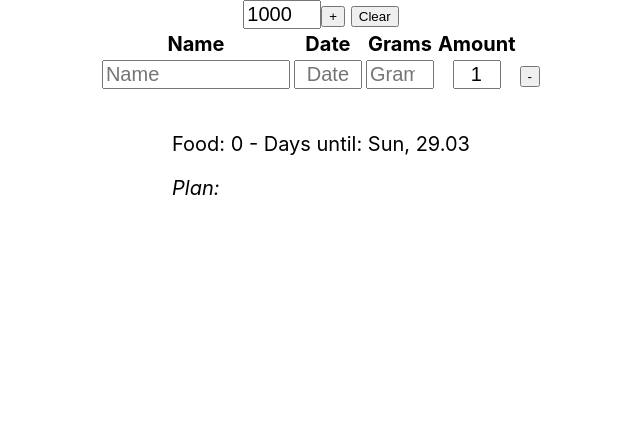
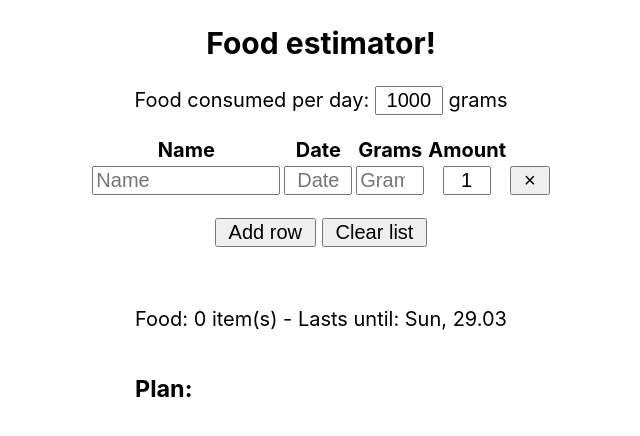
Before and after one commit to rahelest/food-estimate, a React (Create React App) app: page / in a window 1280 px wide. Shown: the top 436 px of the page, without its empty margins (319-959 px from the left). Built offline with nearby package versions, Linux system fonts and the light colour scheme.

Commit message:
Improve style.

```diff
--- a/src/App.css
+++ b/src/App.css
@@ -12,8 +12,12 @@ code {
     monospace;
 }
 
-body, input {
+body, input, button {
     font-size: 20px;
+}
+
+button {
+    padding: 1px 12px;
 }
 
 .App {
--- a/src/App.js
+++ b/src/App.js
@@ -19,7 +19,8 @@ function App() {
     }
     return (
         <div className="App">
-            <input value={perDay} onChange={onChangePerDay} style={{ width: "70px" }} />
+        <h2>Food estimator!</h2>
+            Food consumed per day: <input value={perDay} onChange={onChangePerDay} style={{ width: "60px", textAlign: "center" }} /> grams
             <List list={list} setList={setList} emptyRow={emptyRow} />
             <Results list={list} setList={setList} perDay={perDay} />
         </div>
--- a/src/List.js
+++ b/src/List.js
@@ -43,10 +43,8 @@ function List({ list, setList, emptyRow }) {
     });
 
     return (
-        <>
-            <button onClick={addRow}>+</button>{" "}
-            <button onClick={clear}>Clear</button> <br />
-            <table style={{margin: "0 auto"}}>
+        <p>
+            <table style={{ margin: "0 auto" }}>
                 <tr>
                     <th>Name</th>
                     <th>Date</th>
@@ -105,12 +103,17 @@ function List({ list, setList, emptyRow }) {
                             />
                         </td>
                         <td>
-                            <button onClick={() => removeRow(index)}>-</button>
+                            <button onClick={() => removeRow(index)}>×</button>
                         </td>
                     </tr>
                 ))}
             </table>
-        </>
+
+            <p>
+                <button onClick={addRow}>Add row</button>{" "}
+                <button onClick={clear}>Clear list</button>
+            </p>
+        </p>
     );
 }
 
--- a/src/Results.js
+++ b/src/Results.js
@@ -8,26 +8,22 @@ function Results({ list, setList, perDay }) {
     const { date, expirations, datePlan } = calculateResults(omitEmpty, perDay);
     return (
         <div className="results">
-            Food: {omitEmpty.length} - Days until: {date} <p />
+            Food: {omitEmpty.length} item(s) - Lasts until: {date} <p />
+            {date && renderExpirations(expirations)}
+            {date && (
                 <div style={{ float: "left" }}>
-                {date && renderExpirations(expirations)}
-            </div>
-            <div style={{ float: "left" }}>
-                {date && (
-                    <>
-                        <em>Plan:</em> <p />
+                    <h3>Plan:</h3> <p />
                     <ul
                         style={{
                             textAlign: "left",
                             margin: "0 auto",
-                                display: "inline-block"
+                            display: "inline-block",
                         }}
                     >
                         {renderPlan(datePlan)}
                     </ul>
-                    </>
+                </div>
             )}
-            </div>
         </div>
     );
 }
@@ -40,7 +36,19 @@ function renderPlan(plan) {
             <div style={{ color: "#666" }}>{day}: </div>
             <ul>
                 {food.map(
-                    ({ foodItem: { name, date, grams, usedGrams, amount, nr } }, ind2) => (
+                    (
+                        {
+                            foodItem: {
+                                name,
+                                date,
+                                grams,
+                                usedGrams,
+                                amount,
+                                nr,
+                            },
+                        },
+                        ind2
+                    ) => (
                         <li key={ind2}>
                             {name} #{nr} ({usedGrams} / {grams}g),{" "}
                             {date.replace(/(\d\d)(\d\d)/, "$2.$1")}
@@ -62,10 +70,10 @@ function renderExpirations(expirations) {
     ));
 
     return (
-        <>
-            <em>Food that will expire:</em> <p />
+        <div style={{ float: "left", marginRight: "40px" }}>
+            <h3>Food that will expire:</h3> <p />
             <ul>{expirationList}</ul>
-        </>
+        </div>
     );
 }
 
@@ -75,17 +83,17 @@ function isExpired(foodItem, activeDay) {
 }
 
 function calculateResults(list, perDay) {
-    if (perDay < 700 || perDay > 4000) return {};
+    if (perDay < 400 || perDay > 4000) return {};
     const expirations = [];
     const plan = [];
-    const sortableDate = list.map(obj => ({
+    const sortableDate = list.map((obj) => ({
         ...obj,
         dateMonthDay: obj.date.replace(/(\d\d?).(\d\d)/, "$2$1"),
         dateMoment: moment(obj.date, "DDMM"),
         grams: parseInt(obj.grams, 10),
     }));
-    const duplicateByAmount = sortableDate.flatMap(food => {
-        return R.times((i) => ({...food, nr: i + 1}), food.amount);
+    const duplicateByAmount = sortableDate.flatMap((food) => {
+        return R.times((i) => ({ ...food, nr: i + 1 }), food.amount);
     });
     const dateAsc = R.comparator((a, b) => a.dateMonthDay < b.dateMonthDay);
     const sorted = R.sort(dateAsc, duplicateByAmount);
@@ -107,7 +115,7 @@ function calculateResults(list, perDay) {
                 : foodItem.grams;
         plan.push({
             day: activeDay.format("ddd, DD.MM"),
-            foodItem: {...foodItem}
+            foodItem: { ...foodItem },
         });
         while (activeDayUsed >= perDay) {
             // next day, carry over
@@ -119,7 +127,7 @@ function calculateResults(list, perDay) {
 
                 plan.push({
                     day: activeDay.format("ddd, DD.MM"),
-                    foodItem: {...foodItem}
+                    foodItem: { ...foodItem },
                 });
 
                 if (isExpired(foodItem, activeDay)) {
```
Lines whose indentation alone changed are shown as unchanged.
